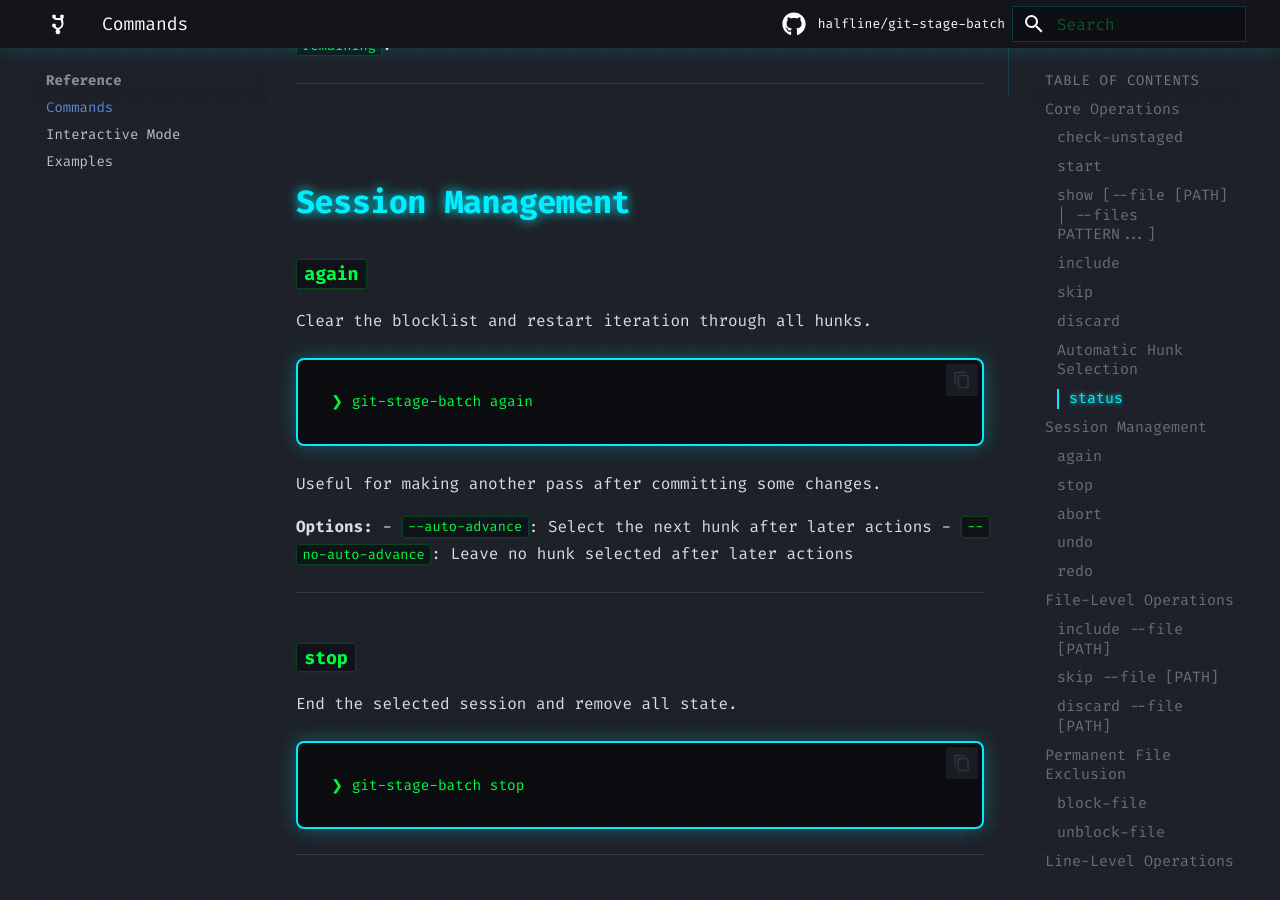
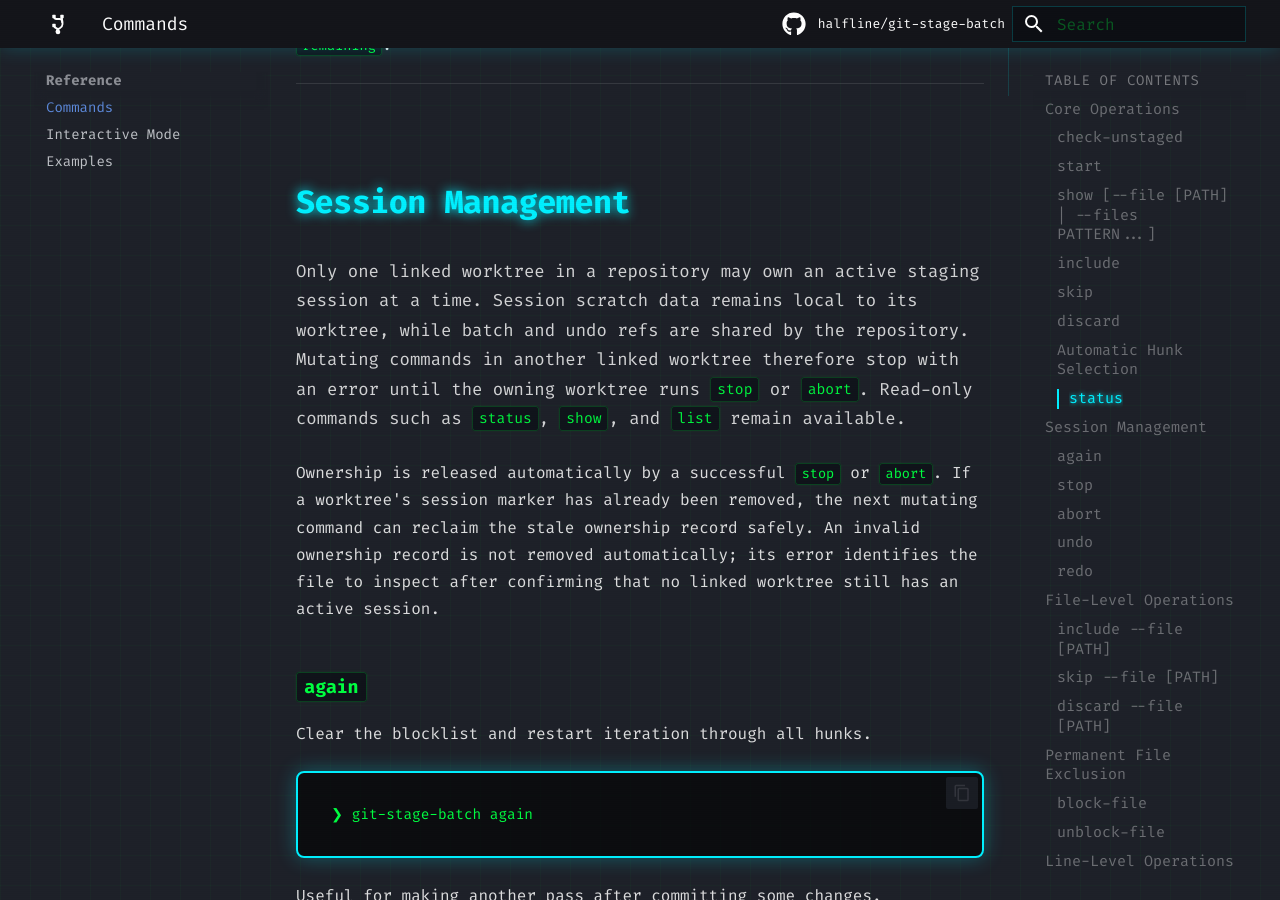
Before and after one commit to halfline/git-stage-batch, an MkDocs documentation site: the page built from docs/commands.md, in a window 1280 px wide and 900 px high, scrolled down 9322 px. Built offline with MkDocs 1.6.1 and Material for MkDocs 9.7.7, drawn with Linux system fonts in a browser that asks for light colours; comment, search, counter and statistics services are not loaded.

Commit message:
docs: Describe linked-worktree session ownership
The command reference explains session management commands and their
worktree-local staging state.

Users of linked worktrees need to know that batch and undo refs are shared,
so concurrent session mutations cannot be safe.

This commit completes the session-safety series by documenting exclusive
ownership, read-only access, stale-record recovery, and lifecycle release.

The linked-worktree session ownership goal is now complete.

```diff
--- a/docs/commands.md
+++ b/docs/commands.md
@@ -325,6 +325,19 @@ Format fields include `{status}`, `{status_label}`, `{progress_status}`,
 ---
 
 ## Session Management
+
+Only one linked worktree in a repository may own an active staging session at
+a time. Session scratch data remains local to its worktree, while batch and
+undo refs are shared by the repository. Mutating commands in another linked
+worktree therefore stop with an error until the owning worktree runs `stop` or
+`abort`. Read-only commands such as `status`, `show`, and `list` remain
+available.
+
+Ownership is released automatically by a successful `stop` or `abort`. If a
+worktree's session marker has already been removed, the next mutating command
+can reclaim the stale ownership record safely. An invalid ownership record is
+not removed automatically; its error identifies the file to inspect after
+confirming that no linked worktree still has an active session.
 
 ### `again`
 
```
